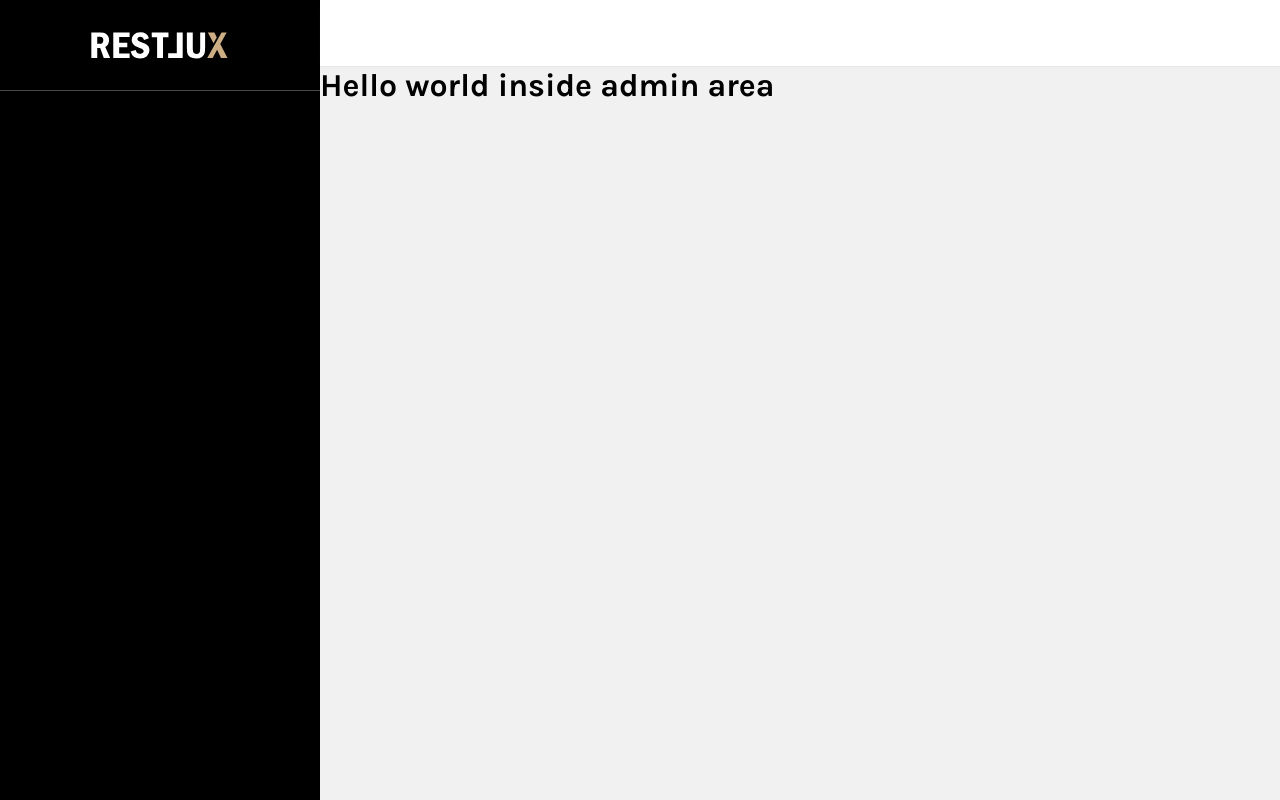
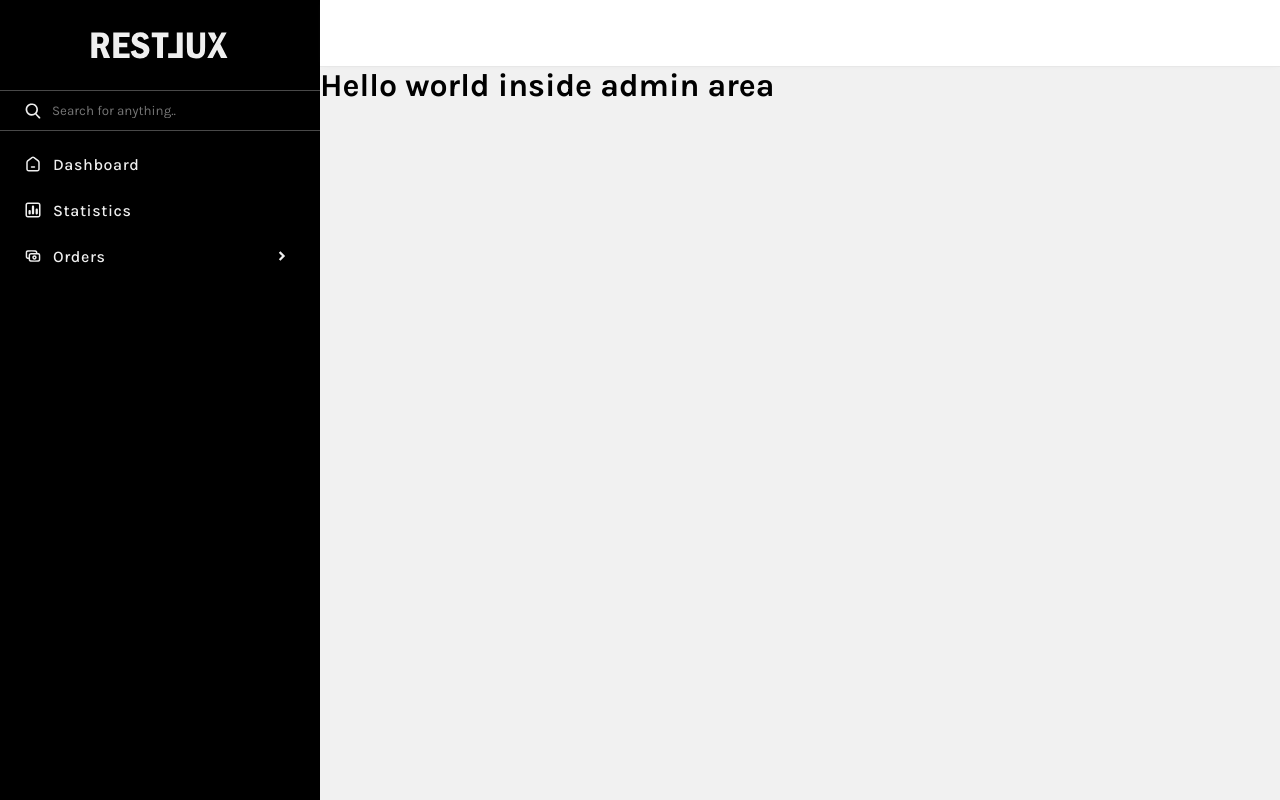
Before and after one commit to Hostname47/Restlux-front, a React (Vite) app: page /admin/dashboard in a window 1280 px wide. Built offline with nearby package versions, Linux system fonts and the light colour scheme.

Commit message:
Design admin sidebar buttons (clickable)

```diff
--- /dev/null
+++ b/src/components/admin/sidebar/components/ClickableButton.tsx
@@ -0,0 +1,16 @@
+import { Link } from "react-router";
+import { Clickable } from "../types";
+
+function ClickableButton({ button }: { button: Clickable }) {
+  return (
+    <Link to={button.to} className="button">
+      {button.Icon && <button.Icon className="icon" />}
+      <div className="button-title-container">
+        <span className="title">{button.title}</span>
+        {button.subtitle && <p>{button.subtitle}</p>}
+      </div>
+    </Link>
+  );
+}
+
+export default ClickableButton;
--- /dev/null
+++ b/src/components/admin/sidebar/components/CollapsibleButton.tsx
@@ -0,0 +1,14 @@
+import RightChevron from "../../../icons/RightChevron";
+import { Collapsible } from "../types";
+
+function CollapsibleButton({ button }: { button: Collapsible }) {
+  return (
+    <button className="button">
+      {button.Icon && <button.Icon className="icon" />}
+      <span className="title">{button.title}</span>
+      <RightChevron className="chevron" />
+    </button>
+  );
+}
+
+export default CollapsibleButton;
--- /dev/null
+++ b/src/components/admin/sidebar/components/SidebarButton.tsx
@@ -0,0 +1,13 @@
+import { Button } from "../types";
+import CollapsibleButton from "./CollapsibleButton";
+import ClickableButton from "./ClickableButton";
+
+function SidebarButton({ button }: { button: Button }) {
+  return "to" in button ? ( // If button has to (It means it's a link)
+    <ClickableButton button={button} />
+  ) : (
+    <CollapsibleButton button={button} />
+  );
+}
+
+export default SidebarButton;
--- a/src/components/admin/sidebar/index.tsx
+++ b/src/components/admin/sidebar/index.tsx
@@ -1,5 +1,34 @@
+import HomeIcon from "../../icons/HomeIcon";
+import OrderIcon from "../../icons/OrderIcon";
+import SearchIcon from "../../icons/SearchIcon";
+import StatisticsIcon from "../../icons/StatisticsIcon";
 import TextLogo from "../../logos/TextLogo";
+import SidebarButton from "./components/SidebarButton";
 import "./styles.css";
+import { Button } from "./types";
+
+const buttons: Button[] = [
+  {
+    title: "Dashboard",
+    to: "/admin/dashboard",
+    Icon: HomeIcon,
+  },
+  {
+    title: "Statistics",
+    to: "/admin/statistics",
+    Icon: StatisticsIcon,
+  },
+  {
+    title: "Orders",
+    Icon: OrderIcon,
+    buttons: [
+      {
+        title: "List orders",
+        to: "/admin/orders",
+      },
+    ],
+  },
+];
 
 function AdminSidebar() {
   return (
@@ -7,6 +36,19 @@ function AdminSidebar() {
       <div className="logo-container">
         <TextLogo className="logo" />
       </div>
+      <div className="search">
+        <input
+          type="search"
+          className="input"
+          placeholder="Search for anything.."
+        />
+        <SearchIcon className="icon" />
+      </div>
+      <div className="buttons-box">
+        {buttons.map((button) => (
+          <SidebarButton button={button} />
+        ))}
+      </div>
     </div>
   );
 }
--- a/src/components/admin/sidebar/styles.css
+++ b/src/components/admin/sidebar/styles.css
@@ -1,3 +1,8 @@
+#admin-sidebar * {
+  color: #efefef;
+  fill: #efefef;
+}
+
 #admin-sidebar .logo {
   height: 30px;
   fill: white;
@@ -9,3 +14,64 @@
   padding: 30px 0;
   border-bottom: 1px solid rgb(73, 73, 73);
 }
+
+#admin-sidebar .search {
+  position: relative;
+  display: flex;
+  align-items: center;
+  border-bottom: 1px solid rgb(73, 73, 73);
+}
+
+#admin-sidebar .search .input {
+  background-color: unset;
+  width: 100%;
+  border: none;
+  padding: 12px 16px 12px 52px;
+  border-radius: 0;
+  outline: none;
+}
+
+#admin-sidebar .search .icon {
+  position: absolute;
+  width: 22px;
+  height: 22px;
+  fill: gray;
+  left: 22px;
+}
+
+#admin-sidebar .buttons-box {
+  display: flex;
+  flex-direction: column;
+  margin-top: 10px;
+}
+
+#admin-sidebar .button {
+  display: flex;
+  align-items: center;
+  gap: 10px;
+  padding: 13px;
+  margin: 0 10px;
+  padding-right: 20px;
+  font-size: 16px;
+  font-weight: 500;
+  border-radius: 6px;
+}
+
+#admin-sidebar .button:hover {
+  background-color: rgb(19, 19, 19);
+}
+
+#admin-sidebar .button .icon {
+  width: 20px;
+  height: 20px;
+}
+
+#admin-sidebar .button .title {
+  letter-spacing: 0.6px;
+}
+
+#admin-sidebar .button .chevron {
+  width: 16px;
+  height: 16px;
+  margin-left: auto;
+}
--- /dev/null
+++ b/src/components/admin/sidebar/types.ts
@@ -0,0 +1,15 @@
+export type Clickable = {
+  Icon?: React.ComponentType<React.SVGProps<SVGSVGElement>>;
+  title: string;
+  subtitle?: string;
+  to: string;
+};
+
+export type Collapsible = {
+  Icon?: React.ComponentType<React.SVGProps<SVGSVGElement>>;
+  title: string;
+  subtitle?: string;
+  buttons: Button[];
+};
+
+export type Button = Clickable | Collapsible;
--- /dev/null
+++ b/src/components/icons/OrderIcon.tsx
@@ -0,0 +1,13 @@
+function OrderIcon({ ...props }) {
+  return (
+    <svg
+      {...props}
+      xmlns="http://www.w3.org/2000/svg"
+      viewBox="0 0 737.01 737.01"
+    >
+      <path d="M529.8,260.88c13.09,0,24.53-1.19,35.64.21,39.12,4.92,68.38,29.45,70.37,68.68a1806.7,1806.7,0,0,1-.74,188.64c-2,36.27-33.24,63.65-69.68,64.23-94.46,1.5-189,1.93-283.43.2-45.32-.84-74.67-35.75-74.78-81.51,0-7.85,0-15.7,0-25.13-12.58,0-23.94,1.13-35-.21-38.09-4.58-69-30.43-71-68.58a1828.74,1828.74,0,0,1,.66-188.63c1.88-35.4,34.44-63.9,69.94-64.45,94.46-1.46,189-1.89,283.43-.17,44.07.8,74.41,36.66,74.56,80.89C529.82,243,529.8,250.86,529.8,260.88ZM422.89,315.33c-44.08,0-88.15.16-132.22-.08-19.2-.1-29.1,9.07-29.17,28.08q-.25,79.29,0,158.6c.05,18.71,10.65,27.72,28.53,27.76q132.21.33,264.42,0c18.45-.06,28.62-9.56,28.55-29q-.28-78.07,0-156.14c.05-19.79-9.34-29.31-29.19-29.24C510.19,315.44,466.54,315.33,422.89,315.33Zm51.36-55c4.92-35.58-3.63-52.86-26.75-53q-132.81-.63-265.63,0c-16.88.09-27.67,9.7-27.76,27.59q-.39,79.93,0,159.88c.09,15.73,9,24.94,24.54,26.5,9,.91,18.19.17,28.49.17V348.94c0-56.57,32.11-88.54,89-88.56C355.25,260.36,414.36,260.37,474.25,260.37ZM425.3,503c-44.7,2.35-82-31.76-84.17-77.06-2.19-44.77,31.61-82.09,76.76-84.76,45.43-2.68,82.31,30.9,85,77.39C505.54,464.29,472.25,500.51,425.3,503Zm-3.48-107.13c-15.5.8-25.21,8.55-25.72,25.45-.53,17.52,9.22,27.07,25.83,27.39,16.83.32,26.95-9.84,26.76-26.7C448.51,406,439.39,396.56,421.82,395.85Z" />
+    </svg>
+  );
+}
+
+export default OrderIcon;
--- /dev/null
+++ b/src/components/icons/StatisticsIcon.tsx
@@ -0,0 +1,13 @@
+function StatisticsIcon({ ...props }) {
+  return (
+    <svg
+      {...props}
+      xmlns="http://www.w3.org/2000/svg"
+      viewBox="0 0 725.67 725.67"
+    >
+      <path d="M363.15,636.21q-92.05,0-184.11,0c-54.79,0-89.55-34.65-89.57-89.26q-.07-184.11,0-368.23c0-54.67,34.7-89.22,89.56-89.24q184.11-.06,368.23,0c54,0,88.9,34.79,88.93,88.58q.09,184.76,0,369.51c0,53.74-35,88.57-88.92,88.63Q455.22,636.29,363.15,636.21Zm-1.48-55.71q93.32,0,186.63,0c22.62,0,32.16-9.3,32.17-31.46q.07-186,0-372c0-22.6-9.22-31.83-31.77-31.84q-186-.08-372,0c-22.27,0-31.52,9.45-31.53,32.08q-.06,185.36,0,370.72c0,23.26,9.21,32.48,32.41,32.5Q269.63,580.56,361.67,580.5Zm-39.73-98.11c0,25.94,16.8,44,40.7,44.1,24.17.07,41.06-17.8,41.08-43.71q.07-120.09,0-240.17c0-25.78-17.1-43.59-41.37-43.43-23.6.15-40.35,17.89-40.4,43q-.12,60,0,120.09T321.94,482.39Zm135.83-.92c.15,26.19,16.78,44.64,40.34,45,24.29.39,41.88-16.64,42.22-42.85q.88-66.43,0-132.9c-.35-25.45-18-42.79-41.32-42.65-23.64.14-41,18.64-41.21,44.31-.18,21.3,0,42.6,0,63.9C457.74,438,457.64,459.75,457.77,481.47Zm-258.56,4.66c.33,22.81,18,40.26,40.52,40.36,22.79.11,40.9-17,41.16-39.69q.47-42.12,0-84.25c-.25-22.6-18.41-39.79-41.15-39.69s-40.19,17.4-40.53,40.3c-.21,13.61,0,27.23,0,40.84C199.17,458.05,199,472.09,199.21,486.13Z" />
+    </svg>
+  );
+}
+
+export default StatisticsIcon;
--- a/src/layout/admin/core.css
+++ b/src/layout/admin/core.css
@@ -21,10 +21,6 @@ body,
   flex: 1;
 }
 
-#admin-sidebar * {
-  color: white !important;
-}
-
 #admin-page-content * {
   flex: 1;
   color: black;
```
